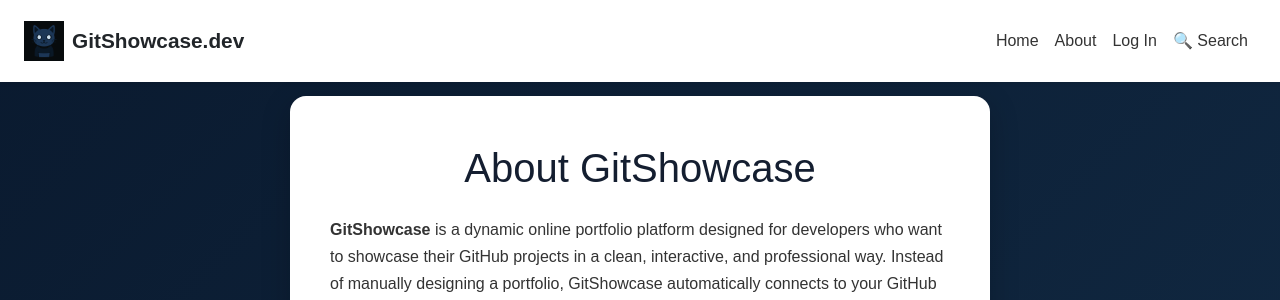
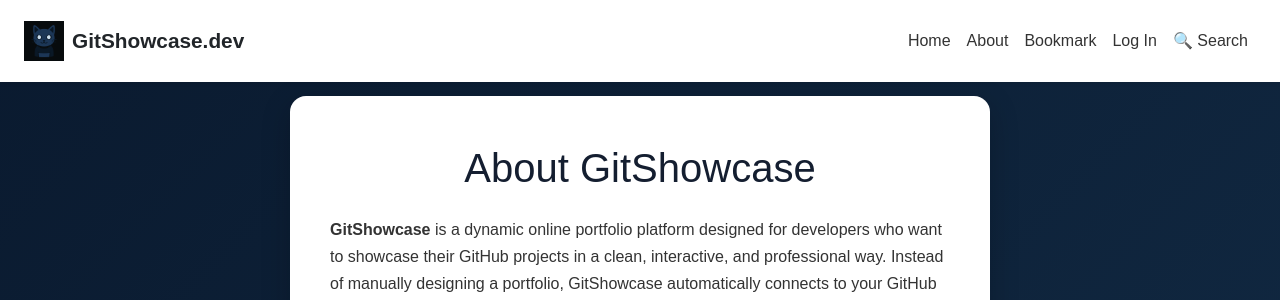
Before and after one commit to colmwoods/GitShowcase.dev, a Django app: page /about/ in a window 1280 px wide. Shown: the top 300 px of the page. Run offline with Django 5.2, Linux system fonts and the light colour scheme.

Commit message:
Add bookmark link to the navbar on base.html

```diff
--- a/templates/base.html
+++ b/templates/base.html
@@ -46,6 +46,9 @@
                     <li class="nav-item">
                         <a class="nav-link" href="{% url 'about' %}">About</a>
                     </li>
+                    <li class="nav-item">
+                        <a class="nav-link" href="{% url 'bookmark' %}">Bookmark</a>
+                    </li>
 
                     {% if user.is_authenticated %}
                     <li class="nav-item"><a class="nav-link text-danger" href="/accounts/logout/">Log Out</a></li>
```
